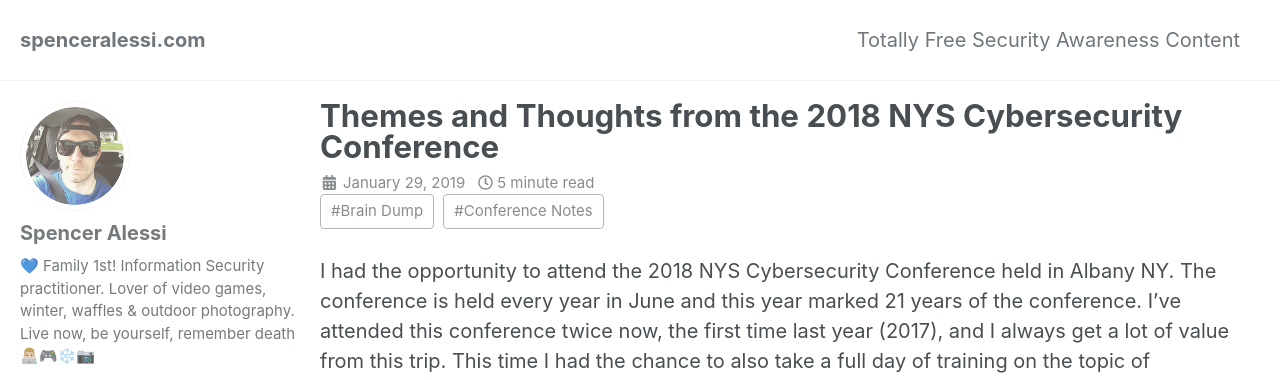
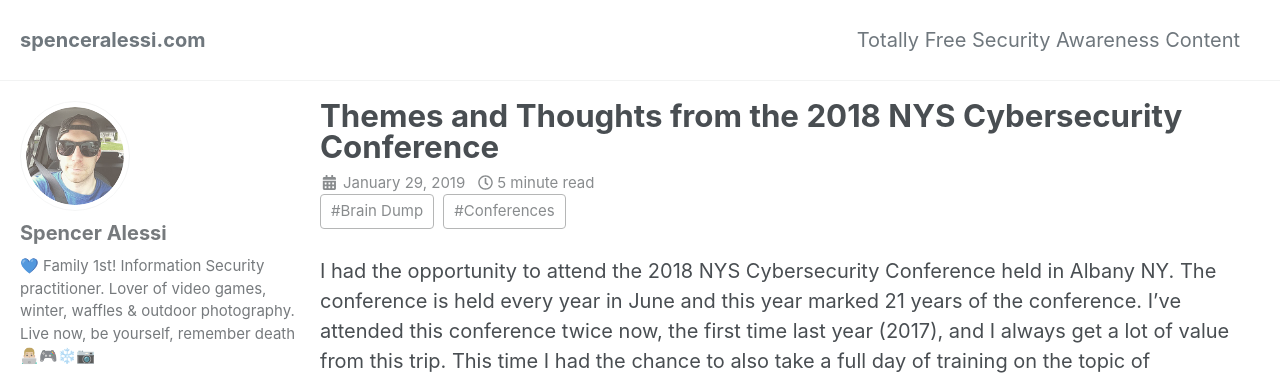
Before and after one commit to techspence/techspence.github.io, a Jekyll site: the page built from _posts/2018-06-13-Themes-and-Thoughts-from-the-2018-NYS-Cybersecurity-Conference.md, in a window 1280 px wide and 900 px high. Shown: the top 380 px of the window. Built offline with Jekyll 4.4.1, drawn with Linux system fonts in a browser that asks for light colours; cached includes are drawn as plain includes.

Commit message:
changed conference notes to conferences

```diff
--- a/_posts/2018-06-13-Themes-and-Thoughts-from-the-2018-NYS-Cybersecurity-Conference.md
+++ b/_posts/2018-06-13-Themes-and-Thoughts-from-the-2018-NYS-Cybersecurity-Conference.md
@@ -4,7 +4,7 @@ classes: wide
 title: "Themes and Thoughts from the 2018 NYS Cybersecurity Conference"
 date: 2019-01-29
 tags:
-  - Conference Notes
+  - Conferences
   - Brain Dump
 ---
 I had the opportunity to attend the 2018 NYS Cybersecurity Conference held in Albany NY. The conference is held every year in June and this year marked 21 years of the conference. I’ve attended this conference twice now, the first time last year (2017), and I always get a lot of value from this trip. This time I had the chance to also take a full day of training on the topic of DevSecOps (which was super awesome BTW) which I will share more about below. First, I always try to go into these conferences with an open mind and really try and come away with a few things in particular: major themes (high level thinking) and practical (more hands-on/tactical) things I can begin implementing immediately.
```
